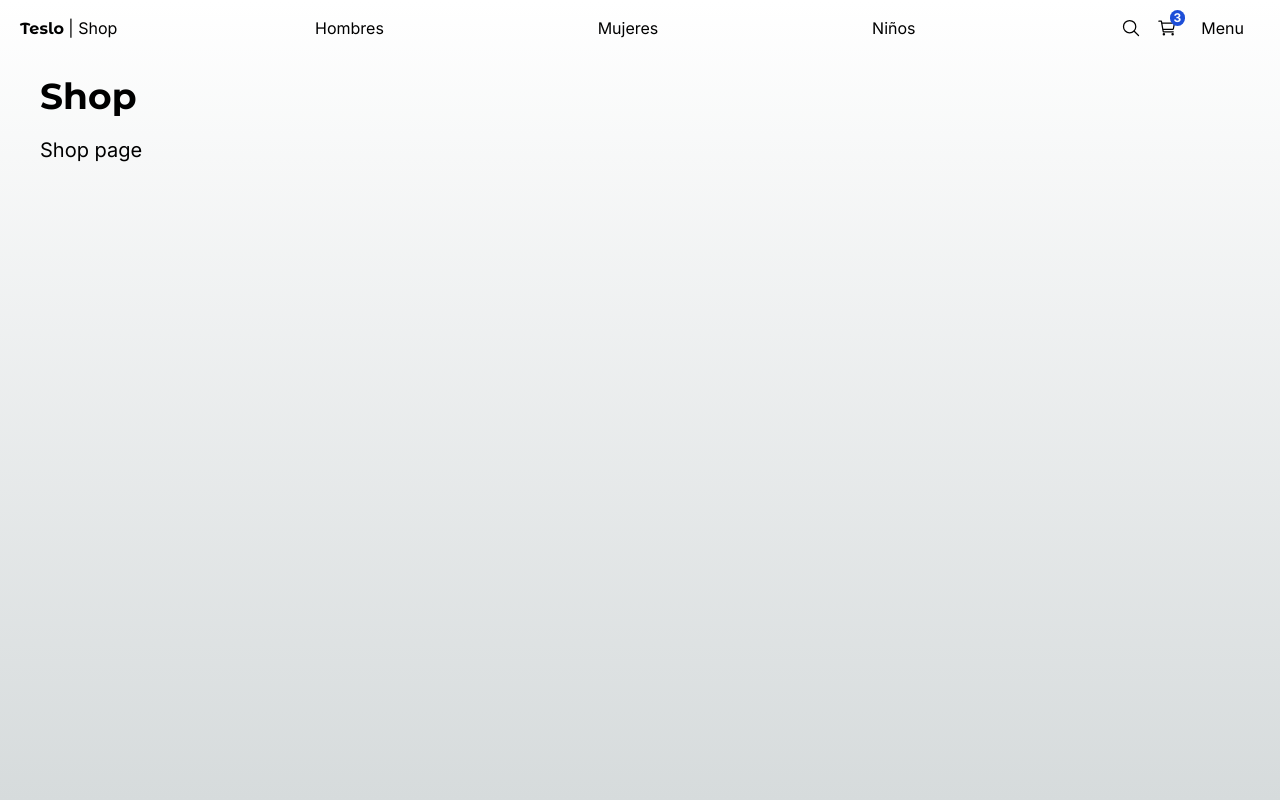
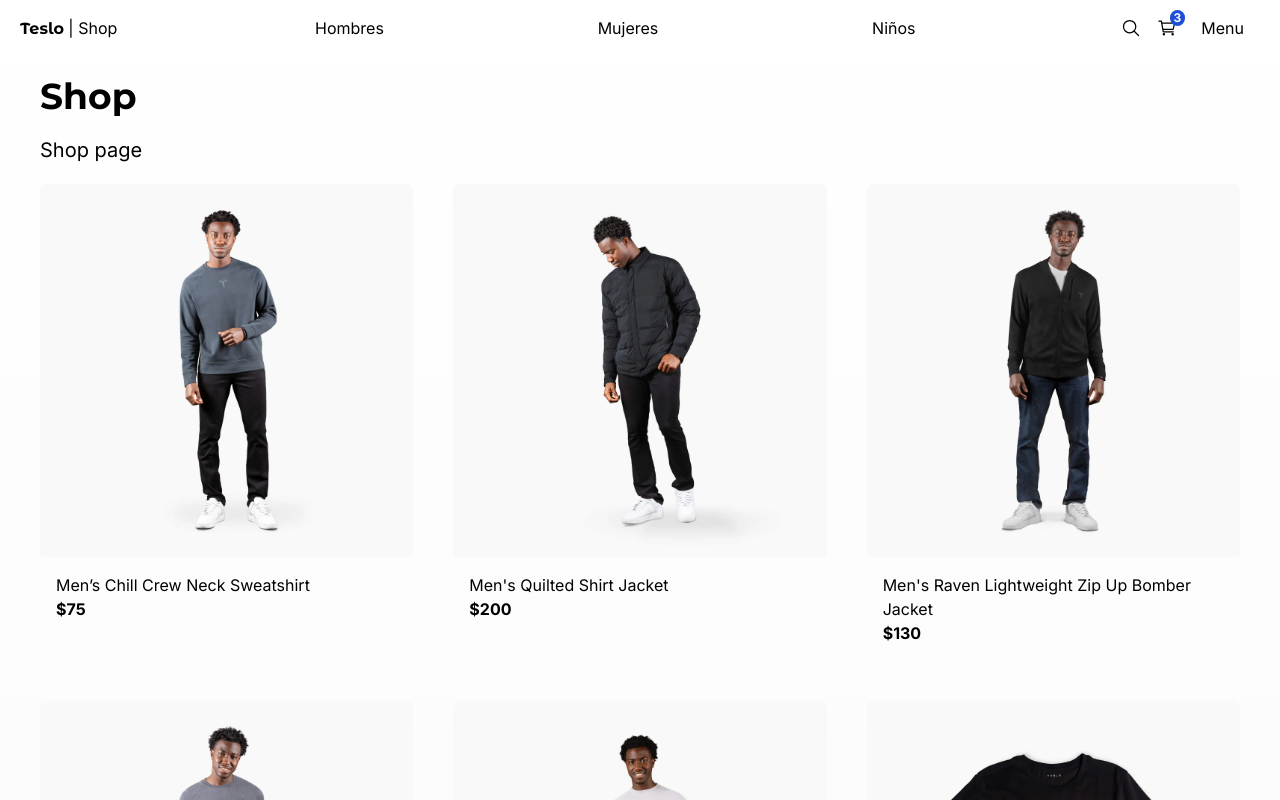
Before and after one commit to brandonjcg/teslo-shop, a Next.js app: page / in a window 1280 px wide. Shown: the top 800 px of the page. Built offline with nearby package versions, Linux system fonts and the light colour scheme.

Commit message:
feat(components): :sparkles: ProductGridItem and ProductItem created

```diff
--- a/src/app/(shop)/page.tsx
+++ b/src/app/(shop)/page.tsx
@@ -1,5 +1,14 @@
 import { Title } from "@/components";
+import { ProductGrid } from "@/components/products";
+import { initialData } from "@/seed";
+
+const products = initialData.products;
 
 export default function ShopPage() {
-  return <Title title="Shop" subtitle="Shop page" className="mb-2" />;
+  return (
+    <>
+      <Title title="Shop" subtitle="Shop page" className="mb-2" />
+      <ProductGrid products={products} />
+    </>
+  );
 }
--- /dev/null
+++ b/src/components/products/ProductGrid.tsx
@@ -0,0 +1,16 @@
+import { Product } from "@/interfaces";
+import { ProductGridItem } from "./ProductGridItem";
+
+interface Props {
+  products: Product[];
+}
+
+export const ProductGrid = ({ products }: Props) => {
+  return (
+    <div className="grid grid-cols-2 sm:grid-cols-3 gap-10 mb-10">
+      {products.map((product) => (
+        <ProductGridItem key={product.slug} product={product} />
+      ))}
+    </div>
+  );
+};
--- /dev/null
+++ b/src/components/products/ProductGridItem.tsx
@@ -0,0 +1,32 @@
+"use client";
+
+import { Product } from "@/interfaces";
+import Image from "next/image";
+import Link from "next/link";
+import { useState } from "react";
+
+interface Props {
+  product: Product;
+}
+
+export const ProductGridItem = ({ product }: Props) => {
+  const [displayImage, setDisplayImage] = useState(product.images[0]);
+
+  return (
+    <div className="rounded-md overflow-hidden fade-in">
+      <Image
+        src={`/products/${displayImage} `}
+        alt={product.title}
+        width={500}
+        height={500}
+        className="w-full object-cover rounded transition-transform transform hover:scale-105"
+        onMouseEnter={() => setDisplayImage(product.images[1])}
+        onMouseLeave={() => setDisplayImage(product.images[0])}
+      />
+      <div className="p-4 flex flex-col hover:text-blue-600">
+        <Link href={`/products/${product.slug}`}>{product.title}</Link>
+        <span className="font-bold">${product.price}</span>
+      </div>
+    </div>
+  );
+};
--- a/src/components/products/index.ts
+++ b/src/components/products/index.ts
@@ -0,0 +1,2 @@
+export * from "./ProductGrid";
+export * from "./ProductGridItem";
--- /dev/null
+++ b/src/interfaces/index.ts
@@ -0,0 +1 @@
+export * from "./products.interface";
--- a/src/seed/seed.ts
+++ b/src/seed/index.ts
@@ -1,22 +1,4 @@
-interface SeedProduct {
-  description: string;
-  images: string[];
-  inStock: number;
-  price: number;
-  sizes: ValidSizes[];
-  slug: string;
-  tags: string[];
-  title: string;
-  type: ValidTypes;
-  gender: "men" | "women" | "kid" | "unisex";
-}
-
-type ValidSizes = "XS" | "S" | "M" | "L" | "XL" | "XXL" | "XXXL";
-type ValidTypes = "shirts" | "pants" | "hoodies" | "hats";
-
-interface SeedData {
-  products: SeedProduct[];
-}
+import { SeedData } from "@/interfaces";
 
 export const initialData: SeedData = {
   products: [
```
Also changed, not shown: src/interfaces/products.interface.ts (added, +19 -0 lines).
